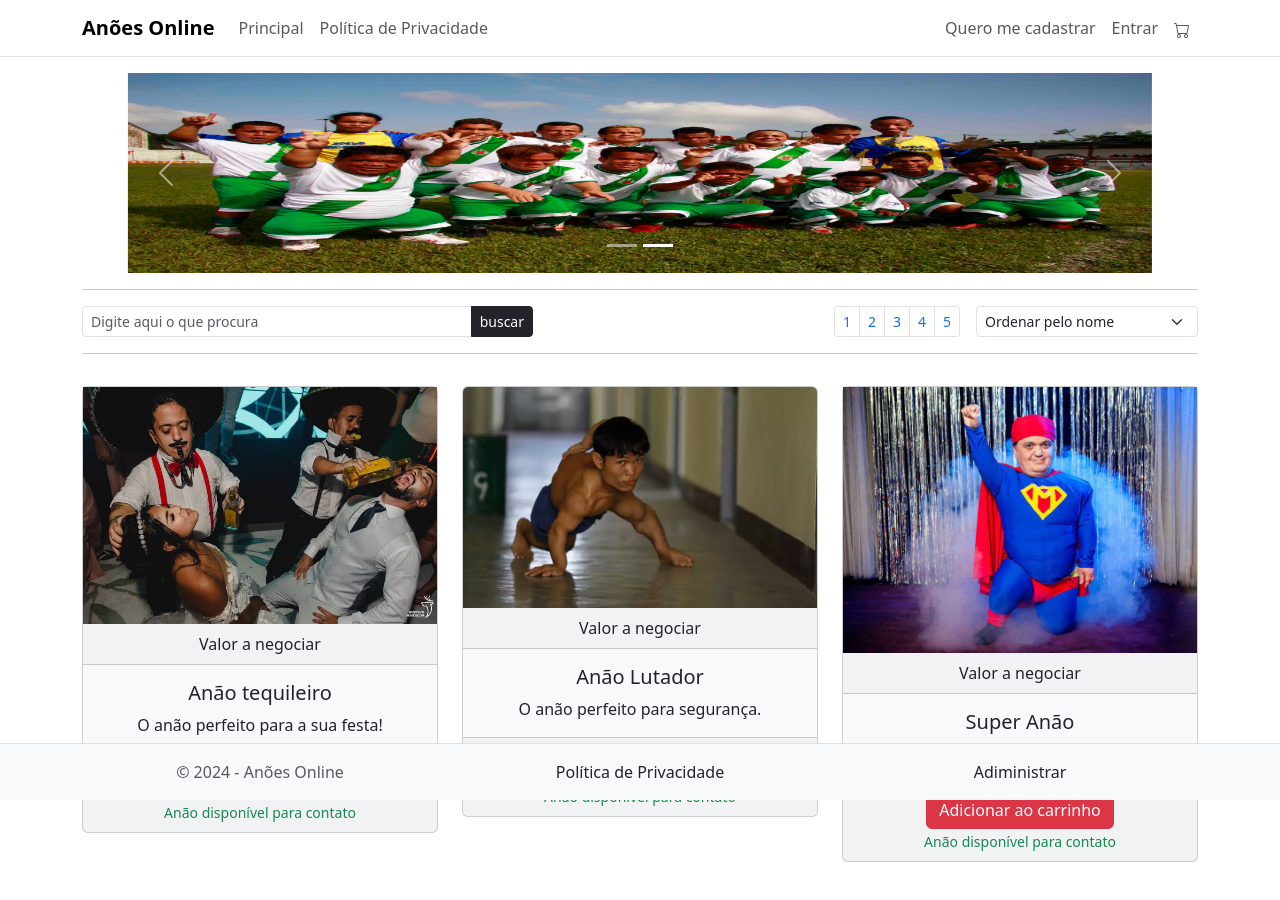
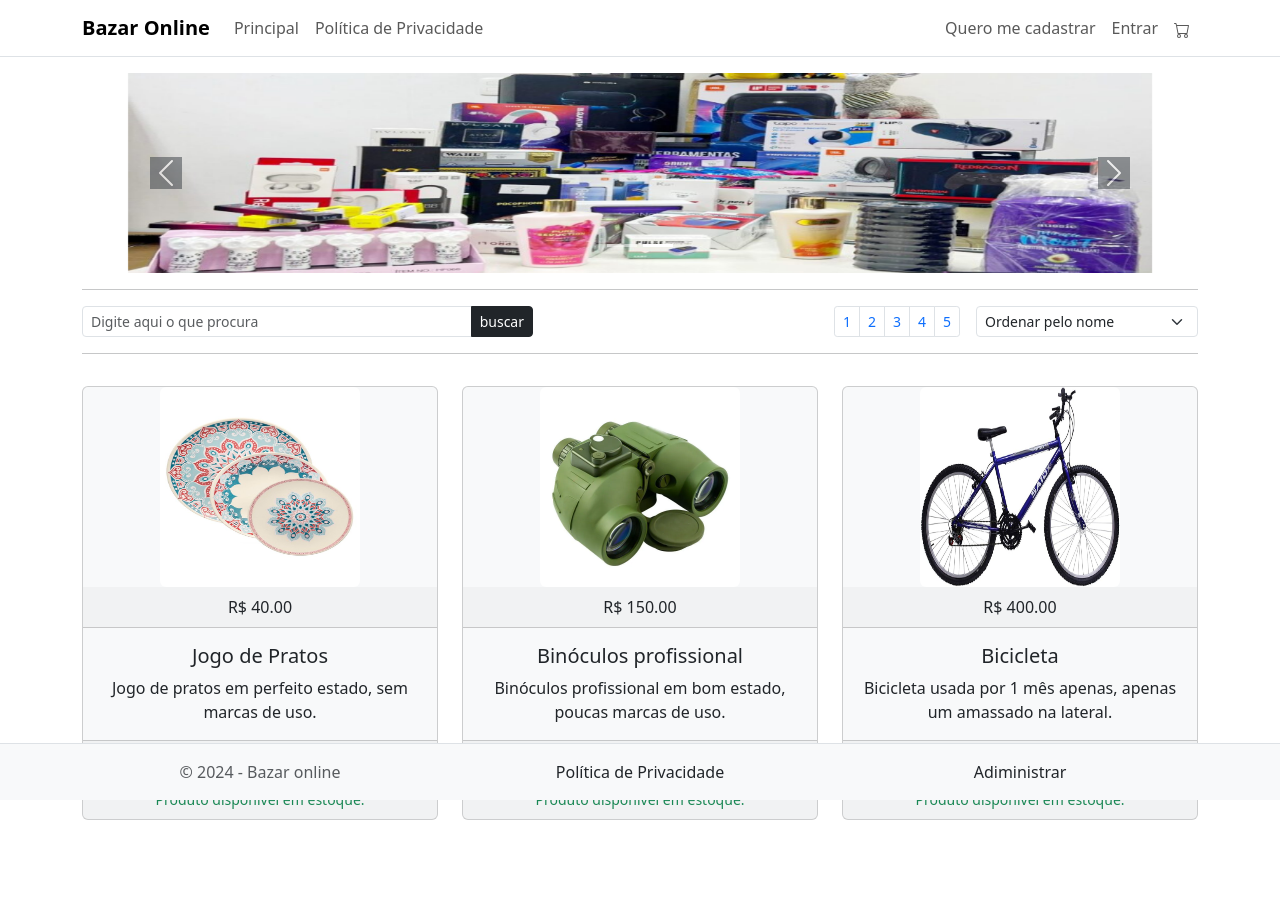
Before and after one commit to rogerioalves-sf/loja-bootstrap-avancado, a plain HTML site: page index.html in a window 1280 px wide. Drawn offline with nearby package versions, Linux system fonts and the light colour scheme.

Commit message:
loja bazar finalizado

```diff
--- a/index.html
+++ b/index.html
@@ -10,14 +10,19 @@
             width: 80vw;
             height: 25vh;
         }
+
+        .imgcard {
+            width: 200px;
+            height: 200px;
+        }
     </style>
 
-    <title>Loja dos anões</title>
+    <title>Bazar do Geko</title>
     </head>
         <body style="min-width: 372px; padding-bottom: 150px">
             <nav class="navbar navbar-expand-lg border-bottom shador-sm mb-3">
                 <div class="container">
-                    <a class="navbar-brand" href="#"><strong>Anões Online</strong></a>
+                    <a class="navbar-brand" href="#"><strong>Bazar Online</strong></a>
                     <button class="navbar-toggler" type="button" data-bs-toggle="collapse" data-bs-target="#menu">
                         <span class="navbar-toggler-icon"></span>
                     </button>
@@ -59,18 +64,18 @@
                     </ol>
                     <div class="carousel-inner">
                         <div class="carousel-item active text-center" data-bs-interval="3000">
-                            <img id="imagemtamanho" src="./imagens/anoesbrasilslide.webp" alt="" class="img-fluid">
+                            <img id="imagemtamanho" src="./imagens/bazarslide2.jpg" alt="" class="img-fluid">
                         </div>
                         <div class="carousel-item text-center" data-bs-interval="3000">
-                            <img id="imagemtamanho" src="./imagens/anoesjogadoresslide.jpg" alt="" class="img-fluid">
+                            <img id="imagemtamanho" src="./imagens/bazarslide.jpg" alt="" class="img-fluid">
                         </div>
                     </div>
                     <a class="carousel-control-prev" href="#carouselMain" role="button" data-bs-slide-to="prev">
-                        <span class="carousel-control-prev-icon"></span>
+                        <span class="carousel-control-prev-icon btn-dark"></span>
                         <span class="visually-hidden">Próximo</span>
                     </a>
                     <a class="carousel-control-next" href="#carouselMain" role="button" data-bs-slide-to="next">
-                        <span class="carousel-control-next-icon"></span>
+                        <span class="carousel-control-next-icon btn-dark"></span>
                         <span class="visually-hidden">Próximo</span>
                     </a>
                 </div>
@@ -125,75 +130,76 @@
                     <div class="row">
                         <div class="col-lg-4 col-md-6 col-sm-12 center-block">
                             <div class="card text-center bg-light mt-3">
-                                <img src="./imagens/anaotequileiro.jpeg" alt="">
+                                <img class="imgcard card-img-top img-fluid rounded mx-auto d-block" src="./imagens/jogo-de-pratos.jpg" alt="">
                                 <div class="card-header">
-                                    Valor a negociar
+                                    R$ 40.00
                                 </div>
                                 <div class="card-body">
                                     <h5 class="card-title">
-                                        Anão tequileiro
+                                        Jogo de Pratos
                                     </h5>
                                     <p class="card-text">
-                                        O anão perfeito para a sua festa!
+                                        Jogo de pratos em perfeito estado, sem marcas de uso.
                                     </p>
                                 </div>
                                 <div class="card-footer">
                                     <form class="d-block">
-                                        <button class="btn btn-danger" type="button">Adicionar ao carrinho </button>
+                                        <button class="btn btn-success" type="button">Adicionar ao carrinho </button>
                                     </form>
-                                    <small class="text-success"> Anão disponível para contato</small>
+                                    <small class="text-success"> Produto disponível em estoque.</small>
                                 </div>
                             </div>
 
                         </div>
                         <div class="col-xl-4 col-lg-4 col-md-6 col-sm-12 center-block mt-3">
                             <div class="card text-center bg-light">
-                                <img class="card-img-top" src="./imagens/anaolutador.webp" alt="">
+                                <img class="img-fluid card-img-top rounded mx-auto d-block imgcard" src="./imagens/Binoculos.webp" alt="">
                                 <div class="card-header">
-                                    Valor a negociar
+                                    R$ 150.00
                                 </div>
                                 <div class="card-body">
                                     <h5 class="card-title">
-                                        Anão Lutador
+                                        Binóculos profissional
                                     </h5>
                                     <p class="card-text">
-                                        O anão perfeito para segurança.
+                                        Binóculos profissional em bom estado, poucas marcas de uso.
                                     </p>
                                 </div>
                                 <div class="card-footer">
                                     <form class="d-block">
-                                        <button class="btn btn-danger" type="button">Adicionar ao carrinho </button>
+                                        <button class="btn btn-success" type="button">Adicionar ao carrinho </button>
                                     </form>
-                                    <small class="text-success"> Anão disponível para contato</small>
+                                    <small class="text-success"> Produto disponível em estoque.</small>
                                 </div>
                             </div>
 
                         </div>
                         <div class="col-xl-4 col-lg-4 col-md-6 col-sm-12 center-block mt-3">
                             <div class="card text-center bg-light">
-                                <img src="./imagens/superanão.jpg" alt="">
+                                <img class="img-fluid card-img-top rounded mx-auto d-block imgcard" src="./imagens/bicicleta.jpg" alt="">
                                 <div class="card-header">
-                                    Valor a negociar
+                                    R$ 400.00
                                 </div>
                                 <div class="card-body">
                                     <h5 class="card-title">
-                                        Super Anão
+                                        Bicicleta
                                     </h5>
                                     <p class="card-text">
-                                        O anão perfeito para salvar o dia.
+                                        Bicicleta usada por 1 mês apenas, apenas um amassado na lateral.
                                     </p>
                                 </div>
                                 <div class="card-footer">
                                     <form class="d-block">
-                                        <button class="btn btn-danger" type="button">Adicionar ao carrinho </button>
+                                        <button class="btn btn-success" type="button">Adicionar ao carrinho </button>
                                     </form>
-                                    <small class="text-success"> Anão disponível para contato</small>
+                                    <small class="text-success"> Produto disponível em estoque.</small>
                                 </div>
                             </div>
 
                         </div>
 
                     </div>
+
                 </div>
             </main>
 
@@ -201,7 +207,7 @@
                 <div class="container">
                     <div class="row py-3">
                         <div class="col-12 col-md-4 text-center text-md-left">
-                            &copy; 2024 - Anões Online
+                            &copy; 2024 - Bazar online
                         </div>
                         <div class="col-12 col-md-4 text-center">
                             <a href="#" class="text-decoration-none text-dark">Política de Privacidade</a>
```
Also changed, not shown: imagens/Binoculos.webp (added), imagens/bazarslide.jpg (added), imagens/bazarslide2.jpg (added), imagens/bicicleta.jpg (added), imagens/jogo-de-pratos.jpg (added).
